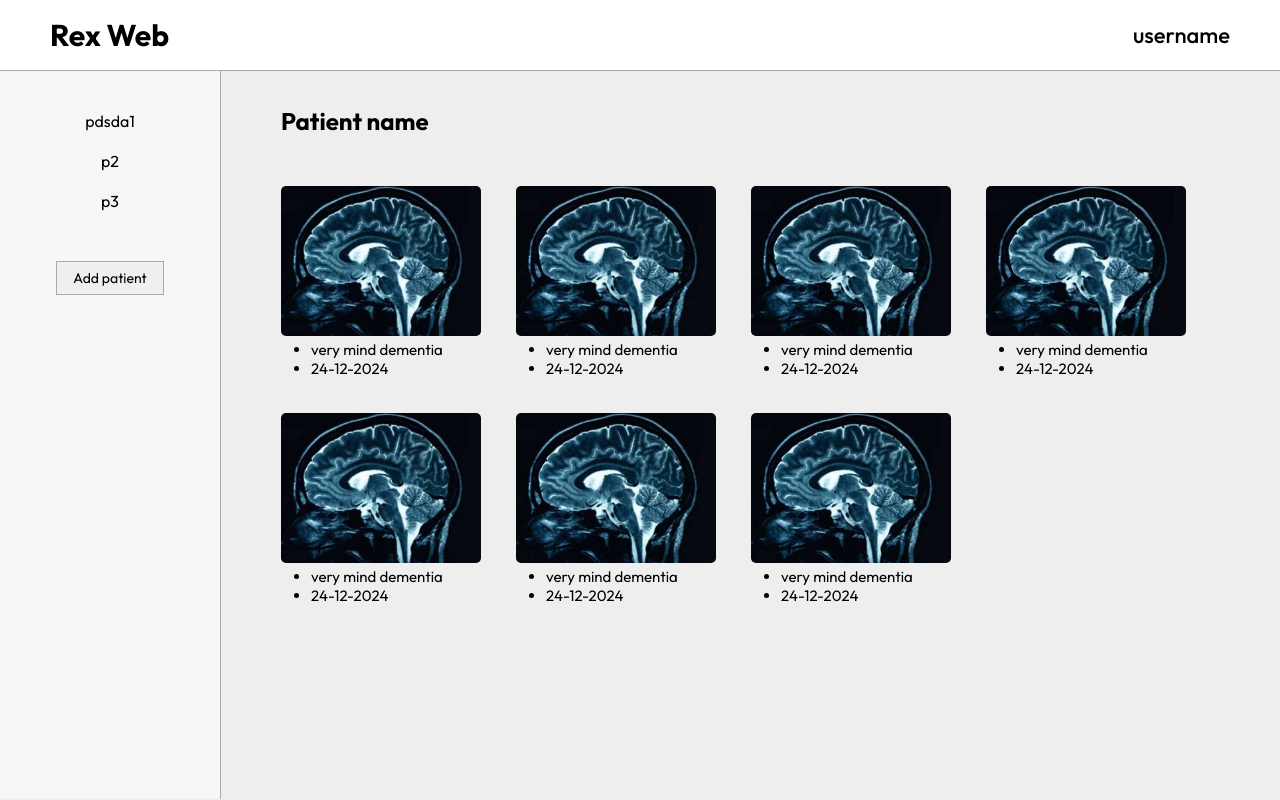
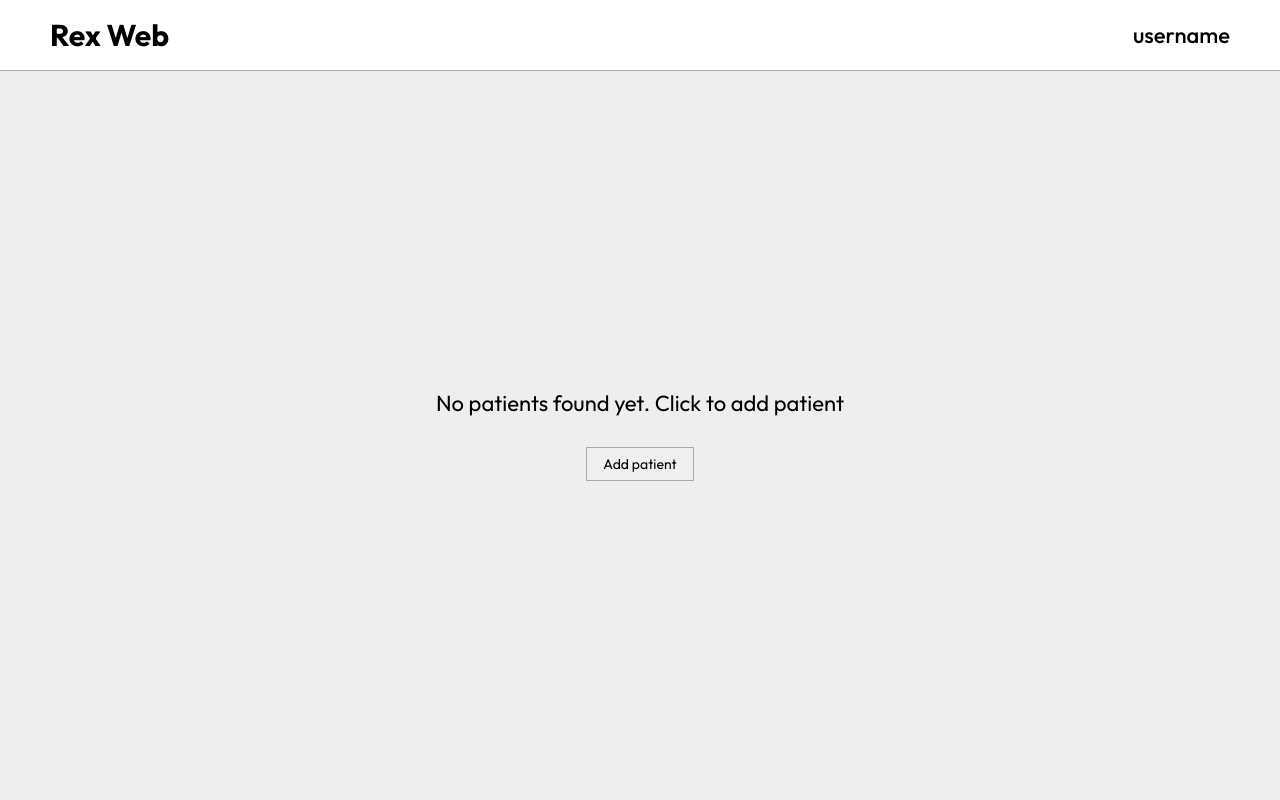
Before and after one commit to Aslam-Naseer/pillpal_UI, a Flask app: page / in a window 1280 px wide. Run offline with Flask 3, Linux system fonts and the light colour scheme; parts of the project's set-up code (start-up, migrations or seed data) failed here and were passed over.

Commit message:
Modify view for empty patient list

```diff
--- a/app.py
+++ b/app.py
@@ -24,7 +24,7 @@ def index():
     # response_bucket = supabase.table('buckets').select('*').execute()
     # response_medicine = supabase.table('medicines').select('*').execute()
 
-    patients_list = ["pdsda1","p2","p3"]
+    patients_list = []
     images_list = ["a",12,2,3,4,4,4]
 
     # print("Response", response_bucket.data)
--- a/static/css/base.css
+++ b/static/css/base.css
@@ -1,6 +1,6 @@
 @import url('https://fonts.googleapis.com/css2?family=Outfit:wght@400;500;700&display=swap');
 @import url('./index.css');
-
+@import url('./empty.css');
 
 * {
   margin: 0;
--- /dev/null
+++ b/static/css/empty.css
@@ -0,0 +1,11 @@
+.empty-main {
+  display: flex;
+  flex-direction: column;
+  justify-content: center;
+  align-items: center;
+  min-height: calc(100vh - 72px);
+}
+
+.empty-main>div {
+  font-size: 22px;
+}
--- a/templates/index.html
+++ b/templates/index.html
@@ -1,4 +1,4 @@
-{% extends "base.html" %} {% block content %}
+{% extends "base.html" %} {% block content %} {% if patients|length > 0 %}
 <div class="main">
   <!-- <br>
   <h1>Data from Supabase</h1>
@@ -47,4 +47,13 @@
     </div>
   </div>
 </div>
-{% endblock %}
+{% else %}
+
+<div>
+  <div class="empty-main">
+    <div>No patients found yet. Click to add patient</div>
+    <button class="add-patient">Add patient</button>
+  </div>
+</div>
+
+{% endif %} {% endblock %}
```
